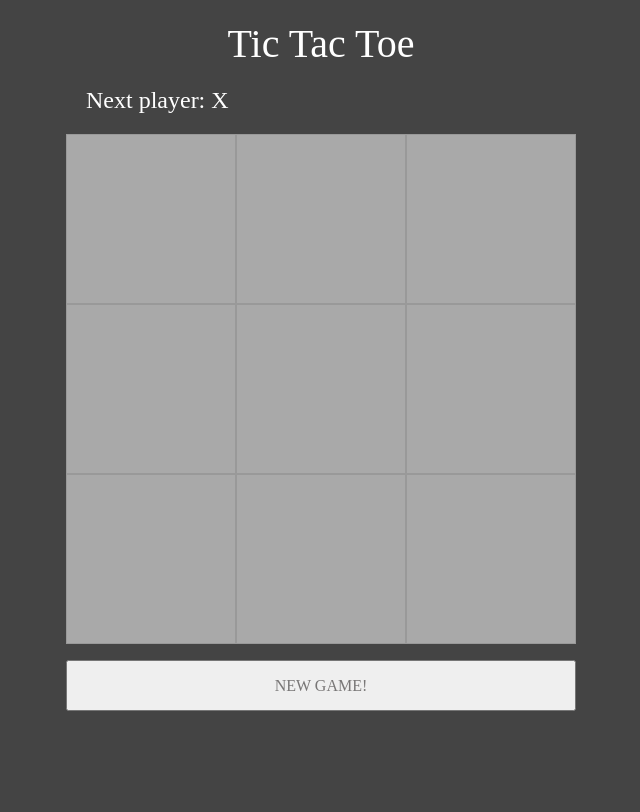
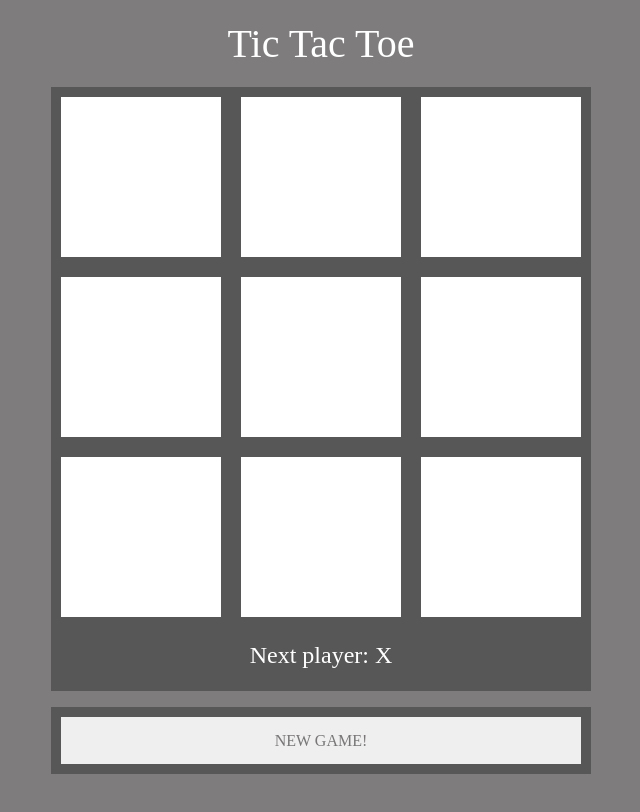
Before and after one commit to anjaplemenitas/react_tic-tac-toe, a React (Create React App) app: page / in a window 1280 px wide. Shown: the top 812 px of the page, without its empty margins (319-959 px from the left). Built offline with nearby package versions, Linux system fonts and the light colour scheme.

Commit message:
basic styling done

```diff
--- a/src/index.css
+++ b/src/index.css
@@ -1,5 +1,7 @@
+@import url('https://fonts.googleapis.com/css2?family=Fredoka+One&display=swap');
+
 body {
-  background-color: #444;
+  background-color: rgb(126, 124, 124);
   color: white;
   margin: 20px;
   font-size: 40px;
@@ -14,20 +16,25 @@ body {
   align-items: center;
 }
 
+.whole-board {
+ padding-top: 20px;
+}
+
 .board-row {
   display: flex;
   flex-flow: row nowrap;
 }
 
 .square {
-  background-color: darkgray;
-  color: white;
-  border: 1px solid #999;
+  background-color: rgb(255, 255, 255);
+  color: rgb(49, 48, 48);
+  border: 10px solid rgb(88, 87, 87);
   padding: 0;
-  font-size: 84px;
+  font-size: 140px;
+  font-family: 'Fredoka One', cursive;
   text-align: center;
-  width: 170px;
-  height: 170px;
+  width: 180px;
+  height: 180px;
 }
 
 .square:focus {
@@ -38,6 +45,11 @@ body {
 .status {
   margin: 20px;
   font-size: 24px;
+  background-color: rgb(88, 87, 87);
+  text-align: center;
+  margin: auto;
+  padding-bottom: 22px;
+  padding-top: 15px;
 }
 
 .btn {
@@ -51,6 +63,7 @@ body {
   text-decoration: none;
   text-transform: uppercase;
   width: 100%;
+  border: 10px solid rgb(88, 87, 87);
 }
 
 .btn-2:hover,
--- a/src/index.js
+++ b/src/index.js
@@ -48,8 +48,7 @@ const Board = () => {
   `Next player: ${xIsNext ? 'X' : 'O'}`;
 
   return (
-    <div>
-      <div className="status">{status}</div>
+    <div className="whole-board">
       <div className="board-row">
         {renderSquare(0)}{renderSquare(1)}{renderSquare(2)}
         </div>
@@ -59,8 +58,8 @@ const Board = () => {
       <div className="board-row">
         {renderSquare(6)}{renderSquare(7)}{renderSquare(8)}
         </div>
-        <button className="btn btn-2" onClick={() => window.location.reload(false)}>New game!</button>
-        {/* <button className="button" onClick={() => window.location.reload(false)}>New game!</button> */}
+      <div className="status">{status}</div>
+      <button className="btn btn-2" onClick={() => window.location.reload(false)}>New game!</button>
     </div>
   );
 };
```
